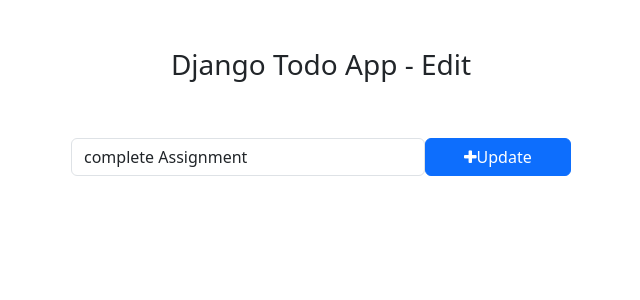
After one commit to syamjith45/Todo, a Django app: page /todo/edit/1/ in a window 1280 px wide. The commit adds this page. Shown: the top 300 px of the page, without its empty margins (319-959 px from the left). Run offline with Django 4.2, Linux system fonts and the light colour scheme; data comes from the database, SQL or seed files in the repository; both versions use the stored data as it was after the commit.

Commit message:
CURD_completed

```diff
--- /dev/null
+++ b/templates/edit_task.html
@@ -0,0 +1,28 @@
+<!DOCTYPE html>
+<html lang="en">
+<head>
+    <meta charset="UTF-8">
+    <meta name="viewport" content="width=device-width, initial-scale=1.0">
+    <title>Edit task</title>
+     <!-- Bootstrap -->
+     <link href="https://cdn.jsdelivr.net/npm/bootstrap@5.3.0-alpha1/dist/css/bootstrap.min.css" rel="stylesheet" integrity="sha384-GLhlTQ8iRABdZLl6O3oVMWSktQOp6b7In1Zl3/Jr59b6EGGoI1aFkw7cmDA6j6gD" crossorigin="anonymous">
+     <script src="https://cdn.jsdelivr.net/npm/bootstrap@5.3.0-alpha1/dist/js/bootstrap.bundle.min.js" integrity="sha384-w76AqPfDkMBDXo30jS1Sgez6pr3x5MlQ1ZAGC+nuZB+EYdgRZgiwxhTBTkF7CXvN" crossorigin="anonymous"></script>
+     <!-- Font Awesome Icons -->
+     <link rel="stylesheet" href="https://cdnjs.cloudflare.com/ajax/libs/font-awesome/4.7.0/css/font-awesome.min.css">
+
+</head>
+<body>
+    <div class="container">
+    <h3 class="pt-5 pb-5 text-center">Django Todo App - Edit</h3>
+    <form action="{% url 'edit' get_task.pk %}" method="POST" style="width: 500px; margin: auto;">
+        {% csrf_token %}
+        <div class="form-group">
+            <span style="display: flex;">
+                <input type="text" name="task" class="form-control" placeholder="Add a task" value="{{get_task.task}}">
+                <button type='submit' class="btn btn-primary" style="width: 200px;"><i class="fa fa-plus"></i>Update</button>
+            </span>
+        </div>
+    </form>
+    </div>
+</body>
+</html>
--- a/todo/models.py
+++ b/todo/models.py
@@ -5,7 +5,7 @@ class Task(models.Model):
     task = models.CharField(max_length=250)
     is_completed=models.BooleanField(default=False)
     created_at=models.DateTimeField(auto_now=True)
-    update_at=models.DateTimeField(auto_now=True)
+    update_at =models.DateTimeField(auto_now=True)
 
     def __str__(self) -> str:
         return self.task
--- a/todo/urls.py
+++ b/todo/urls.py
@@ -2,4 +2,10 @@ from django.urls import path
 from . import views
 urlpatterns = [
     path('addtask/',views.addTask,name='addtask'),
+    path('mark_as_done/<int:pk>/',views.mark_as_done,name='mark_as_done'),
+    path('mark_as_undone/<int:pk>/',views.mark_as_undone,name='mark_as_undone'),
+    #EDIT
+    path('edit/<int:pk>/',views.edit,name='edit'),
+    #DELETE
+    path('delete_task/<int:pk>/',views.delete_task,name='delete_task')
 ]
--- a/todo/views.py
+++ b/todo/views.py
@@ -1,4 +1,4 @@
-from django.shortcuts import render,redirect
+from django.shortcuts import get_object_or_404, render,redirect
 from .models import Task
 from django.http import HttpResponse
 # Create your views here.
@@ -6,3 +6,36 @@ def addTask(request):
     task = request.POST['task']
     Task.objects.create(task=task)
     return redirect('home')
+
+def mark_as_done(request,pk):
+    task = get_object_or_404(Task,pk=pk)
+    task.is_completed = True
+    task.save()
+    return redirect('home')
+
+def mark_as_undone(request,pk):
+    task = get_object_or_404(Task,pk=pk)
+    task.is_completed = False
+    task.save()
+    return redirect('home')
+
+def edit(request,pk):
+    get_task=get_object_or_404(Task,pk=pk)
+    if request.method == 'POST':
+        new_task=request.POST['task']
+        get_task.task=new_task
+        get_task.save()
+        return redirect('home')
+
+    else:
+        context={
+            'get_task':get_task,
+        }
+
+        return render(request,'edit_task.html',context)
+
+
+def delete_task(request,pk):
+    task=get_object_or_404(Task,pk=pk)
+    task.delete()
+    return redirect ('home')
--- a/todo_main/views.py
+++ b/todo_main/views.py
@@ -3,7 +3,10 @@ from todo.models import Task
 from django.shortcuts import render
 def home(request):
     tasks = Task.objects.filter(is_completed=False).order_by('-update_at')
+    completed_tasks=Task.objects.filter(is_completed=True)
+
     context={
-        'tasks':tasks
+        'tasks':tasks,
+        'completed_tasks':completed_tasks
     }
     return render(request,'home.html',context)
```
Also changed, not shown: templates/home.html (+11 -4 lines), db.sqlite3.
